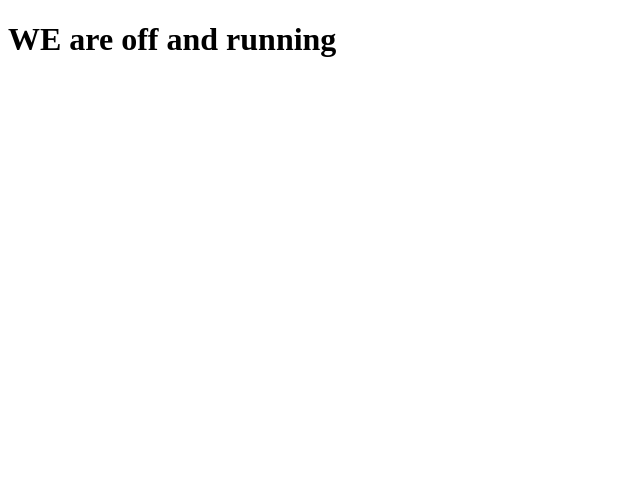
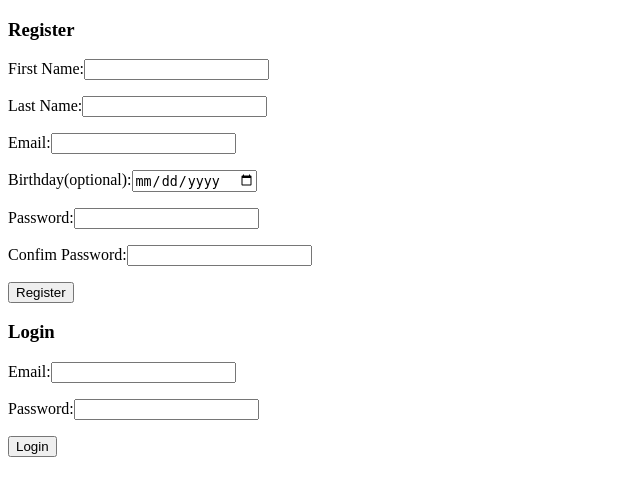
Before and after one commit to BrentDanis/belt_exam, a Django app: page / in a window 1280 px wide. Shown: the top 496 px of the page, without its empty margins (0-640 px from the left). Run offline with Django 3.2, Linux system fonts and the light colour scheme; parts of the project's set-up code (start-up, migrations or seed data) failed here and were passed over.

Commit message:
1:30pm updates

```diff
--- a/apps/login_app/models.py
+++ b/apps/login_app/models.py
@@ -9,5 +9,8 @@ class Users(models.Model):
 	last_name=models.CharField(max_length=50)
 	email=models.EmailField()
 	password=models.CharField(max_length=255)
+	created_at=models.DateTimeField(auto_now_add=True)
+	updated_at=models.DateTimeField(auto_now=True)
+	birthday = models.DateField(auto_now = False, auto_now_add = False, default= '1900-00-00')
 	def __str__(self):
 		return "<Users object: {} {}>".format(self.first_name, self.last_name)
--- a/apps/login_app/templates/login_app/index.html
+++ b/apps/login_app/templates/login_app/index.html
@@ -1,9 +1,33 @@
 <!DOCTYPE html>
-<html>
+<html lang="en">
 <head>
-	<title></title>
+    <meta charset="UTF-8">
+    <meta name="viewport" content="width=device-width, initial-scale=1.0">
+    <meta http-equiv="X-UA-Compatible" content="ie=edge">
+	<title>Login</title>
+	{% load static %}
 </head>
 <body>
-	<h1>WE are off and running</h1>
+	<div class="container">
+            <form action='/register' method='POST'>
+                {% csrf_token %}
+                <h3>Register</h3>
+                First Name:<input type="text" name="first_name" id="first_name">
+                <p>Last Name:<input type="text" name="last_name" id="last_name">
+                <p>Email:<input type="text" name="email" id="email">
+                <p>Birthday(optional):<input type="date" name="birthday" id="birthday">
+                <p>Password:<input type="password" name="password" id="password">
+                <p>Confim Password:<input type="password" name="conf" id="conf">
+                <p><input type="submit" value="Register">
+            </form>
+        </div>
+        <div class="container2">
+            <form action='/login' method='POST'>
+                {% csrf_token %}
+                <h3>Login</h3>
+                Email:<input type="text" name="email" id="email">
+                <p>Password:<input type="password" name="password" id="password">
+                <p><input type="submit" value="Login">
+            </form>
 </body>
 </html>
--- a/apps/login_app/urls.py
+++ b/apps/login_app/urls.py
@@ -2,6 +2,8 @@ from django.conf.urls import url
 from . import views
 
 urlpatterns = [
+	#this is passing to views.py
     url(r'^$', views.index ),
+    url(r'^register', views.register ),
     url(r'^login', views.login ),
 ]
--- a/apps/login_app/views.py
+++ b/apps/login_app/views.py
@@ -9,6 +9,9 @@ def index ( request ):
 def login(request):
 	pass
 
+def register(request):
+	pass
+
 # def index(request):
 #     if 'counter' not in request.session:
 #         request.session['counter'] = 0
```
Also changed, not shown: apps/login_app/migrations/0004_auto_20180418_1929.py (added), 4 other files.
